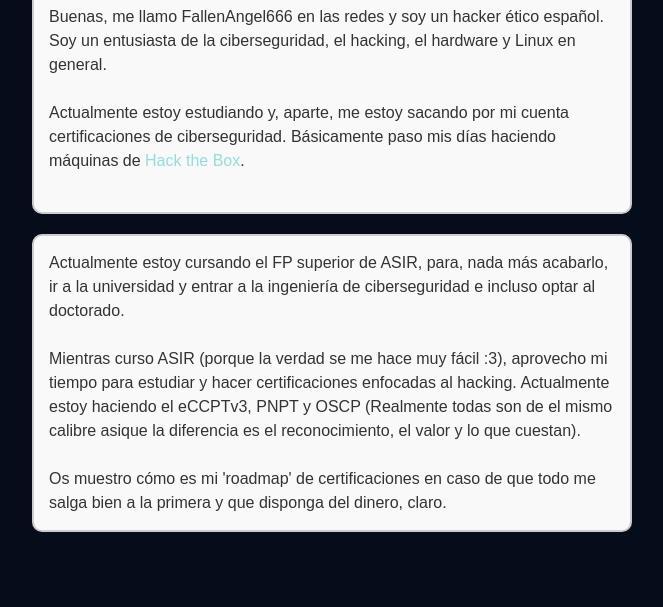
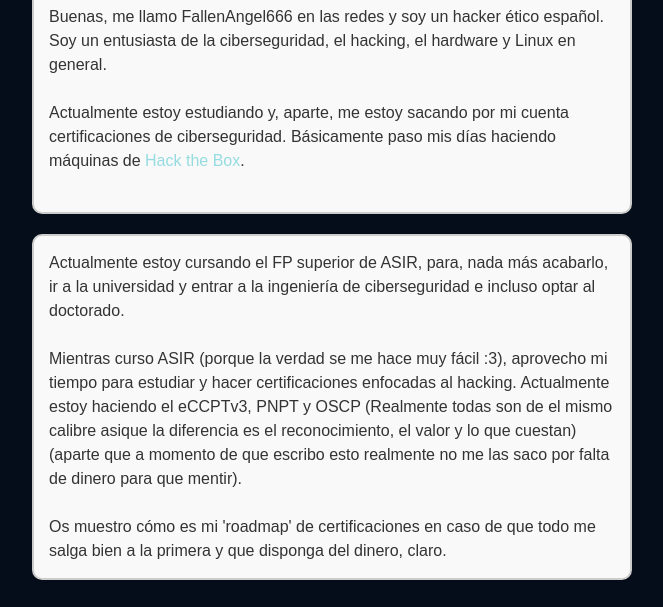
Before and after one commit to Fallenangel666-htb/zzero.github.io, a Jekyll site: the page built from _pages/about.md, in a window 1280 px wide, cut to the strip 219-826 px from the top of the page. Shown: the whole strip, without its empty margins (308-971 px from the left). Built offline with Jekyll 4.4.1, drawn with Linux system fonts in a browser that asks for light colours; cached includes are drawn as plain includes; our own code applies the rules of GitHub Pages for plain Markdown files; a script that is not in the unit is left out.

Commit message:
Update about.md

```diff
--- a/_pages/about.md
+++ b/_pages/about.md
@@ -21,7 +21,7 @@ date: 2019-02-15
   Actualmente estoy cursando el FP superior de ASIR, para, nada más acabarlo, ir a la universidad y entrar a la ingeniería de ciberseguridad e incluso optar al doctorado.
   <br>
   <br>
-  Mientras curso ASIR (porque la verdad se me hace muy fácil :3), aprovecho mi tiempo para estudiar y hacer certificaciones enfocadas al hacking. Actualmente estoy haciendo el eCCPTv3, PNPT y OSCP (Realmente todas son de el mismo calibre asique la diferencia es el reconocimiento, el valor y lo que cuestan).
+  Mientras curso ASIR (porque la verdad se me hace muy fácil :3), aprovecho mi tiempo para estudiar y hacer certificaciones enfocadas al hacking. Actualmente estoy haciendo el eCCPTv3, PNPT y OSCP (Realmente todas son de el mismo calibre asique la diferencia es el reconocimiento, el valor y lo que cuestan) (aparte que a momento de que escribo esto realmente no me las saco por falta de dinero para que mentir).
   <br>
   <br>
   Os muestro cómo es mi 'roadmap' de certificaciones en caso de que todo me salga bien a la primera y que disponga del dinero, claro.
```
